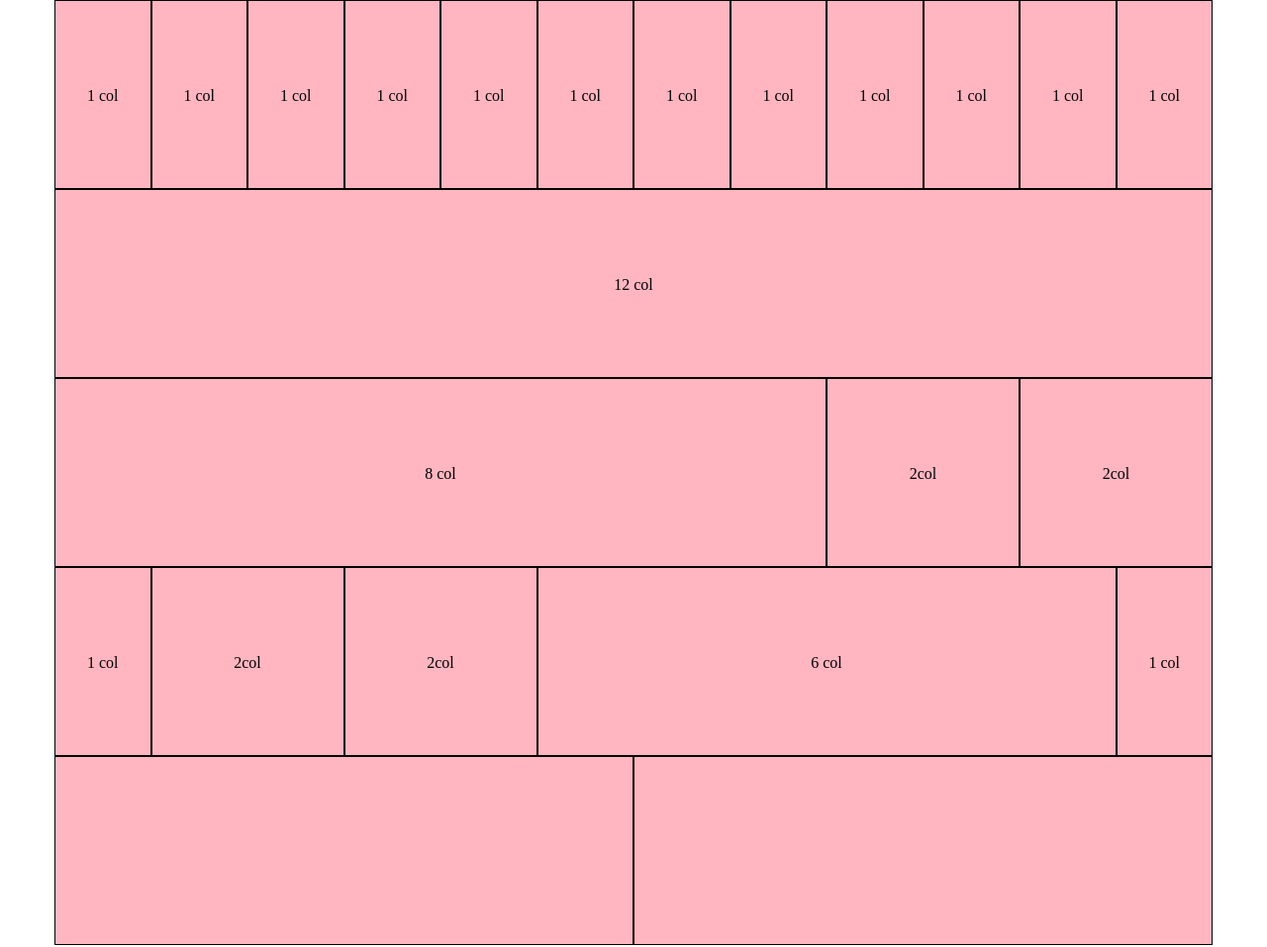
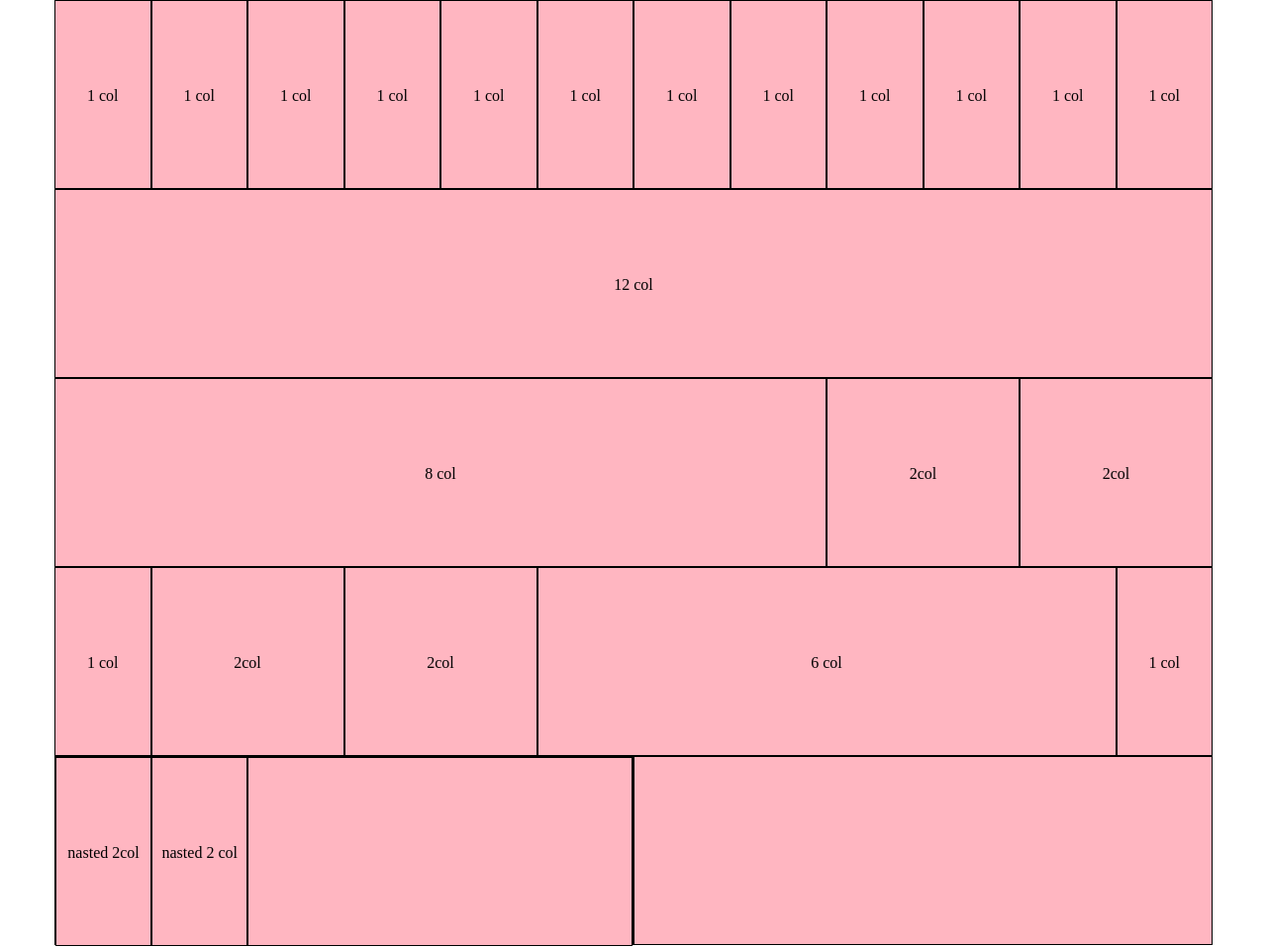
Before and after one commit to merlino79/html-css-12bool, a plain HTML site: page index.html in a window 1280 px wide. Shown: the whole page at 99% size. Drawn offline with Linux system fonts and the light colour scheme.

Commit message:
lavorzione quinta sezione

```diff
--- a/index.html
+++ b/index.html
@@ -56,8 +56,15 @@
   <!-- quinta sezione -->
 
   <div class="container">
-    <div class="col-6"></div>
-    <div class="col-6"></div>
+    <div class="col-6">
+      <div class="col-2">nasted 2col</div>
+      <div class="col-2">nasted 2 col</div>
+      <div class="col-8"></div>
+
+    </div>
+    <div class="col-6">
+
+    </div>
   </div>
 
 
```
